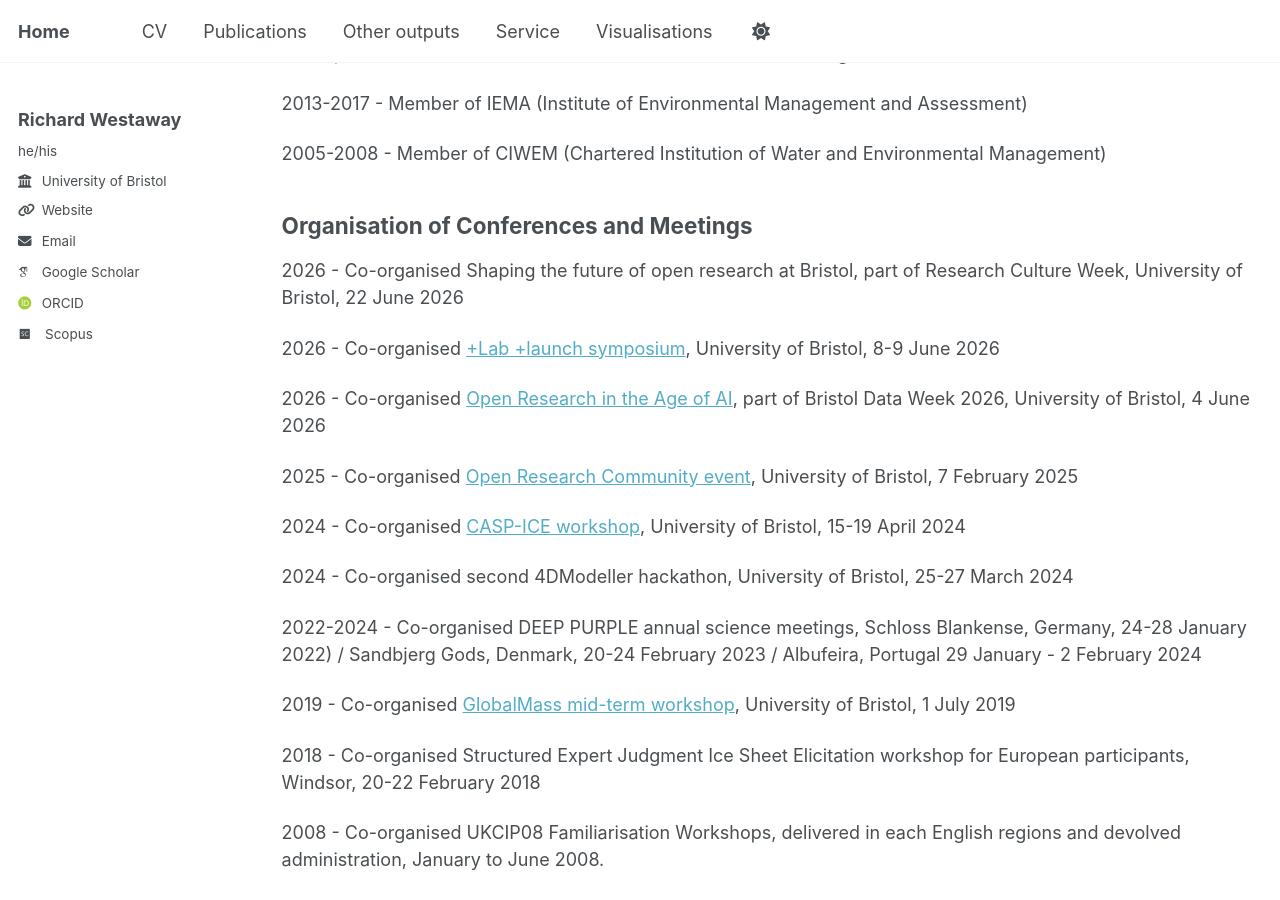
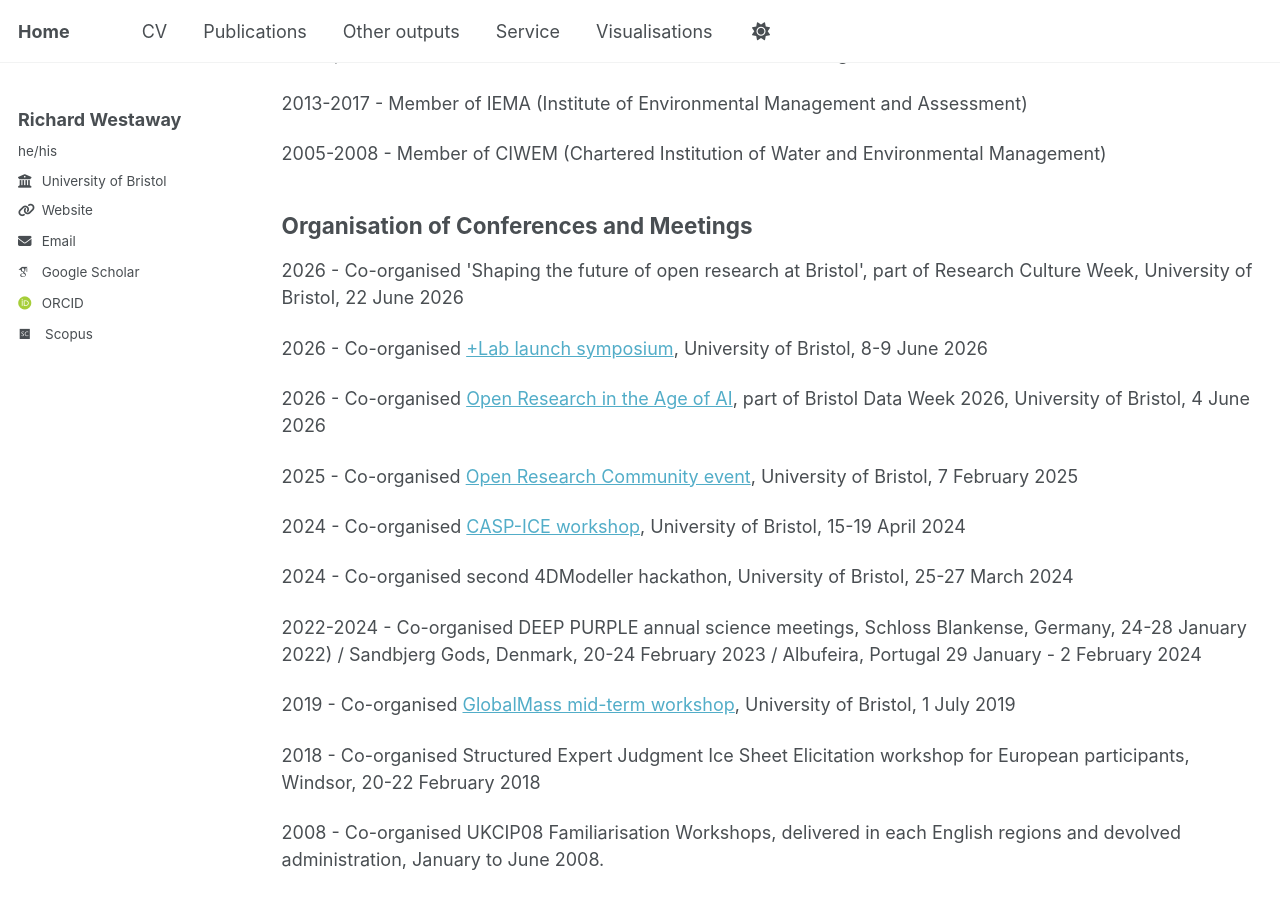
Before and after one commit to richardwestaway/richardwestaway.github.io, a Jekyll site: the page built from _pages/service.html, in a window 1280 px wide and 900 px high, scrolled down 496 px. Built offline with Jekyll 4.4.1, drawn with Linux system fonts in a browser that asks for light colours; some web fonts are replaced; comment, search, counter and statistics services are not loaded.

```diff
--- a/_pages/service.html
+++ b/_pages/service.html
@@ -31,9 +31,9 @@ author_profile: true
 
 <h2>Organisation of Conferences and Meetings</h2>
 
-<p>2026 - Co-organised Shaping the future of open research at Bristol, part of Research Culture Week, University of Bristol, 22 June 2026</p>
+<p>2026 - Co-organised 'Shaping the future of open research at Bristol', part of Research Culture Week, University of Bristol, 22 June 2026</p>
 
-<p>2026 - Co-organised <a href="https://pluslab.bristol.ac.uk/" target="_blank" rel="noopener">+Lab +launch symposium</a>, University of Bristol, 8-9 June 2026</p>
+<p>2026 - Co-organised <a href="https://pluslab.bristol.ac.uk/" target="_blank" rel="noopener">+Lab launch symposium</a>, University of Bristol, 8-9 June 2026</p>
 
 <p>2026 - Co-organised <a href="https://www.eventbrite.co.uk/e/open-research-in-the-age-of-ai-in-person-tickets-1986336528026" target="_blank" rel="noopener">Open Research in the Age of AI</a>, part of Bristol Data Week 2026, University of Bristol, 4 June 2026</p>
 
```
